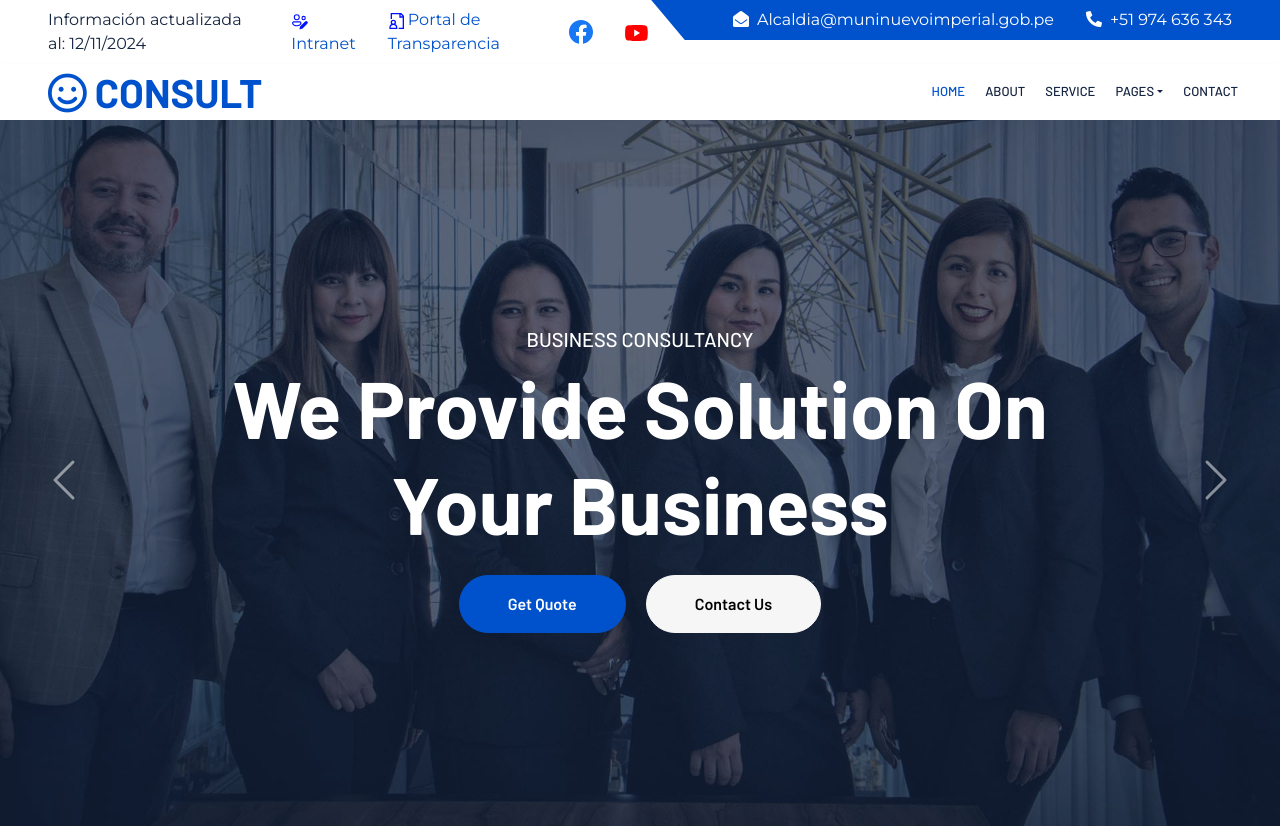
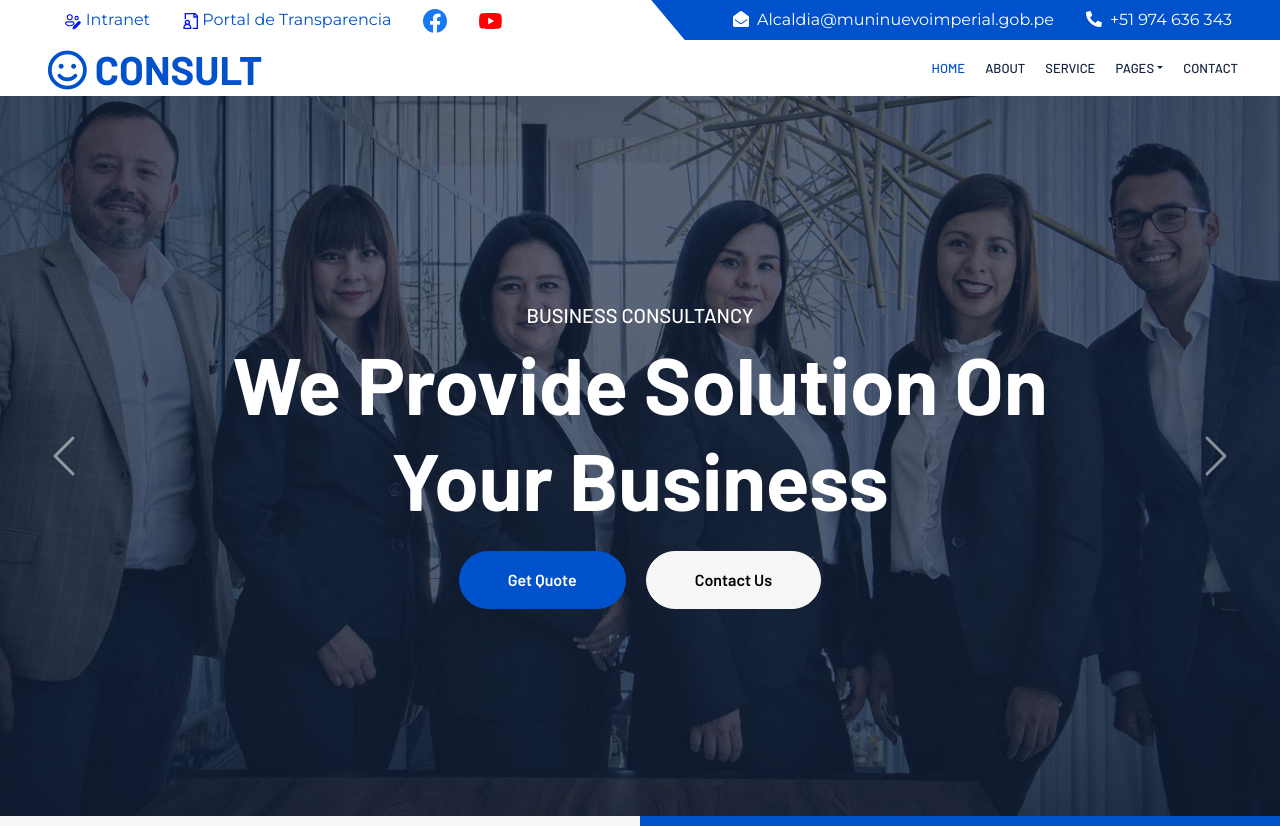
Before and after one commit to EJcc95/portal-mdni, a plain HTML site: page index2.html in a window 1280 px wide. Shown: the top 826 px of the page. Drawn offline with nearby package versions, Linux system fonts and the light colour scheme; a web font is replaced by a local one.

Commit message:
Update index2.html

```diff
--- a/index2.html
+++ b/index2.html
@@ -40,10 +40,6 @@
         <div class="row gx-0">
             <div class="col-md-6 text-center text-lg-start mb-2 mb-lg-0">
                 <div class="d-inline-flex align-items-center">
-                    <a class="text-dark py-2 pe-3 fs-10" href="">
-                        Información actualizada al:
-                        <span class="date-display">12/11/2024</span>
-                    </a>
                     <a class="text-primary py-2 px-3 " href="https://muninuevoimperial.gob.pe:2096/">
                         <svg xmlns="http://www.w3.org/2000/svg" width="1.1rem" height="1.1rem" viewBox="0 0 32 32">
                             <path fill="#0011ff" d="M10.5 6a3.5 3.5 0 1 0 0 7a3.5 3.5 0 0 0 0-7M5 9.5a5.5 5.5 0 1 1 11 0a5.5 5.5 0 0 1-11 0M23 9a2 2 0 1 0 0 4a2 2 0 0 0 0-4m-4 2a4 4 0 1 1 8 0a4 4 0 0 1-8 0M5 17a3 3 0 0 0-3 3v.226l.003.067q.004.081.018.212c.019.173.056.408.128.686a5.55 5.55 0 0 0 1 2.017C4.319 24.71 6.52 26 10.5 26c2.593 0 4.431-.547 5.72-1.344l2.054-2.071a5.5 5.5 0 0 0 .577-1.394a5 5 0 0 0 .146-.898l.003-.067V20a3 3 0 0 0-3-3zm-1 3.19V20a1 1 0 0 1 1-1h11a1 1 0 0 1 1 1v.19q0 .026-.009.094c-.01.09-.031.23-.076.404c-.09.348-.273.818-.641 1.291C15.569 22.883 14.02 24 10.5 24s-5.07-1.117-5.774-2.02a3.6 3.6 0 0 1-.64-1.292A3 3 0 0 1 4 20.19m25.644 1.234l-8.61 8.543a2.8 2.8 0 0 1-1.269.721l-3.02.778a1 1 0 0 1-1.216-1.22l.79-3.05a2.66 2.66 0 0 1 .686-1.206l8.567-8.64a2.88 2.88 0 0 1 4.144.057a2.88 2.88 0 0 1-.072 4.017"/></svg>
@@ -62,6 +58,7 @@
                             <path fill="#fff" d="m102.421 128.06l66.328-38.418l-66.328-38.418z"/></svg></a>
                 </div>
             </div>
+
             <div class="col-md-6 text-center text-lg-end">
                 <div class="position-relative d-inline-flex align-items-center bg-primary text-white top-shape px-5">
                     <div class="me-3 pe-3 py-2">
@@ -72,6 +69,14 @@
                     </div>
                 </div>
             </div>
+            <!--
+            <div class="d-inline-flex align-items-center">
+                <a class="text-dark py-2 pe-3" href="">
+                    Información actualizada al:
+                    <span class="date-display">12/11/2024</span>
+                </a>
+            </div>
+            -->
         </div>
     </div>
 
```
